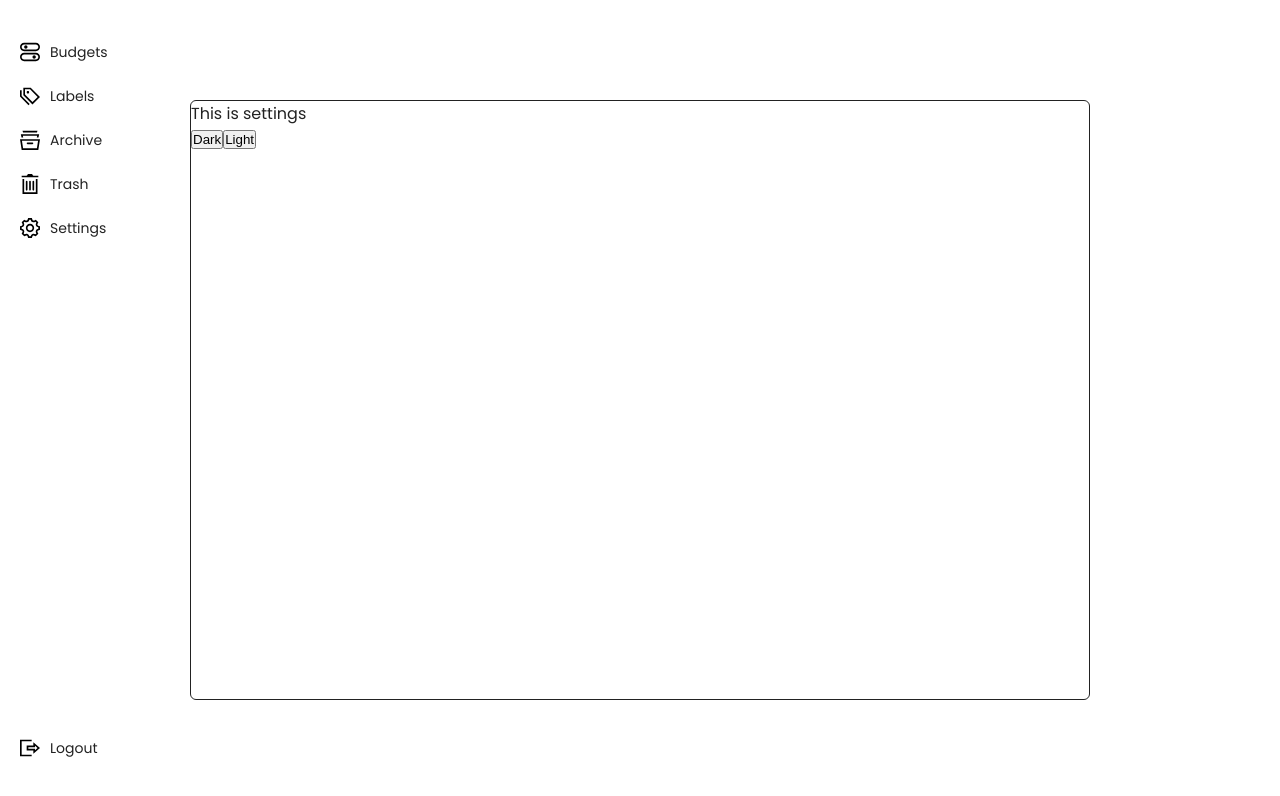
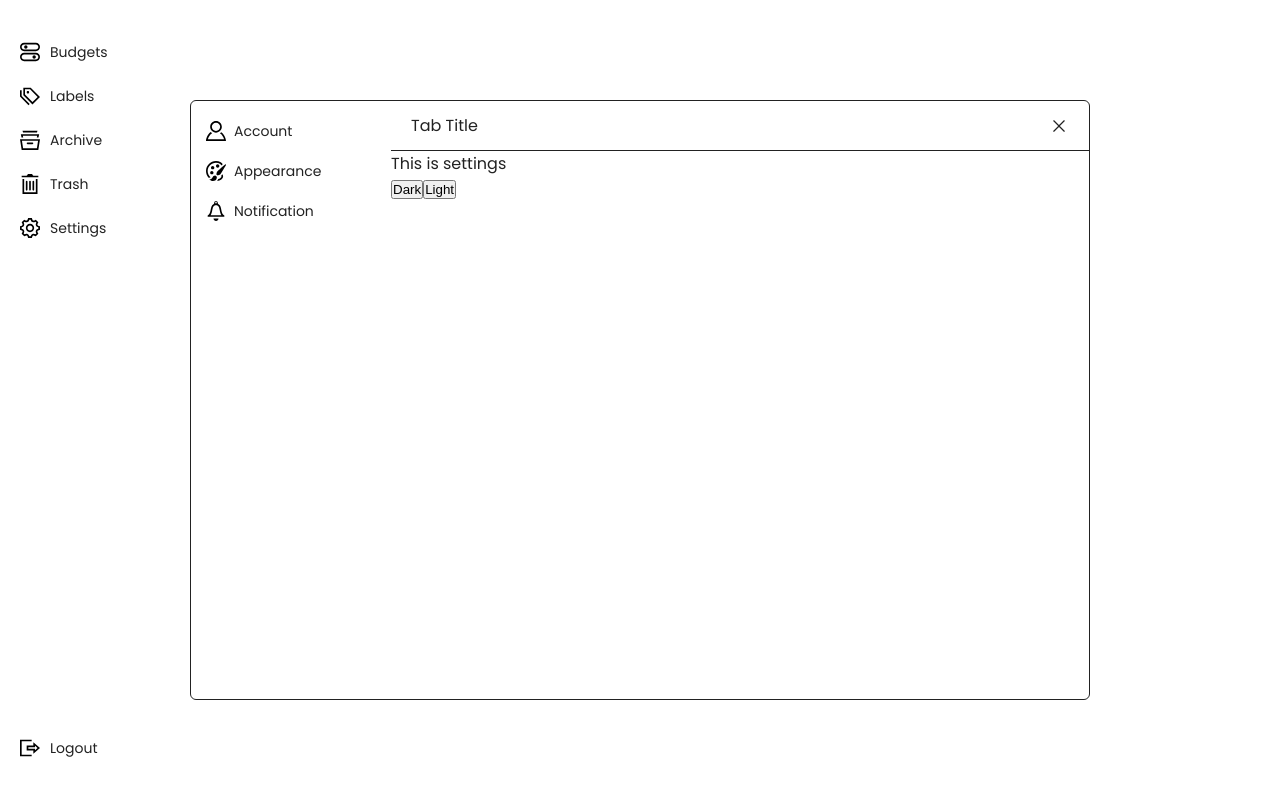
Before and after one commit to xpenditure/xpenditure-frontend, a React (Create React App) app: page /dashboard in a window 1280 px wide. Shown: the top 796 px of the page. Built offline with nearby package versions, Linux system fonts and the light colour scheme; no server answers; sample sign-in values are in the browser's storage.

Commit message:
adding components to settings

```diff
--- /dev/null
+++ b/src/components/icons/AccountIcon.js
@@ -0,0 +1,16 @@
+import React from 'react';
+
+const AccountIcon = () => {
+  return (
+    <svg
+      xmlns="http://www.w3.org/2000/svg"
+      width="24"
+      height="24"
+      viewBox="0 0 24 24"
+    >
+      <path d="M12 2c2.757 0 5 2.243 5 5.001 0 2.756-2.243 5-5 5s-5-2.244-5-5c0-2.758 2.243-5.001 5-5.001zm0-2c-3.866 0-7 3.134-7 7.001 0 3.865 3.134 7 7 7s7-3.135 7-7c0-3.867-3.134-7.001-7-7.001zm6.369 13.353c-.497.498-1.057.931-1.658 1.302 2.872 1.874 4.378 5.083 4.972 7.346h-19.387c.572-2.29 2.058-5.503 4.973-7.358-.603-.374-1.162-.811-1.658-1.312-4.258 3.072-5.611 8.506-5.611 10.669h24c0-2.142-1.44-7.557-5.631-10.647z" />
+    </svg>
+  );
+};
+
+export default AccountIcon;
--- /dev/null
+++ b/src/components/icons/BellIcon.js
@@ -0,0 +1,16 @@
+import React from 'react';
+
+const BellIcon = () => {
+  return (
+    <svg
+      xmlns="http://www.w3.org/2000/svg"
+      width="24"
+      height="24"
+      viewBox="0 0 24 24"
+    >
+      <path d="M15 21c0 1.598-1.392 3-2.971 3s-3.029-1.402-3.029-3h6zm.137-17.055c-.644-.374-1.042-1.07-1.041-1.82v-.003c.001-1.172-.938-2.122-2.096-2.122s-2.097.95-2.097 2.122v.003c.001.751-.396 1.446-1.041 1.82-4.668 2.709-1.985 11.715-6.862 13.306v1.749h20v-1.749c-4.877-1.591-2.193-10.598-6.863-13.306zm-3.137-2.945c.552 0 1 .449 1 1 0 .552-.448 1-1 1s-1-.448-1-1c0-.551.448-1 1-1zm-6.451 16c1.189-1.667 1.605-3.891 1.964-5.815.447-2.39.869-4.648 2.354-5.509 1.38-.801 2.956-.76 4.267 0 1.485.861 1.907 3.119 2.354 5.509.359 1.924.775 4.148 1.964 5.815h-12.903z" />
+    </svg>
+  );
+};
+
+export default BellIcon;
--- /dev/null
+++ b/src/components/icons/CancelIcon.js
@@ -0,0 +1,18 @@
+import React from 'react';
+
+const CancelIcon = () => {
+  return (
+    <svg
+      clipRule="evenodd"
+      fillRule="evenodd"
+      strokeLinejoin="round"
+      strokeMiterlimit="2"
+      viewBox="0 0 24 24"
+      xmlns="http://www.w3.org/2000/svg"
+    >
+      <path d="m12 10.93 5.719-5.72c.146-.146.339-.219.531-.219.404 0 .75.324.75.749 0 .193-.073.385-.219.532l-5.72 5.719 5.719 5.719c.147.147.22.339.22.531 0 .427-.349.75-.75.75-.192 0-.385-.073-.531-.219l-5.719-5.719-5.719 5.719c-.146.146-.339.219-.531.219-.401 0-.75-.323-.75-.75 0-.192.073-.384.22-.531l5.719-5.719-5.72-5.719c-.146-.147-.219-.339-.219-.532 0-.425.346-.749.75-.749.192 0 .385.073.531.219z" />
+    </svg>
+  );
+};
+
+export default CancelIcon;
--- /dev/null
+++ b/src/components/icons/PaintbrushIcon.js
@@ -0,0 +1,16 @@
+import React from 'react';
+
+const PaintbrushIcon = () => {
+  return (
+    <svg
+      xmlns="http://www.w3.org/2000/svg"
+      width="24"
+      height="24"
+      viewBox="0 0 24 24"
+    >
+      <path d="M8.997 13.985c.01 1.104-.88 2.008-1.986 2.015-1.105.009-2.005-.88-2.011-1.984-.01-1.105.879-2.005 1.982-2.016 1.106-.007 2.009.883 2.015 1.985zm-.978-3.986c-1.104.008-2.008-.88-2.015-1.987-.009-1.103.877-2.004 1.984-2.011 1.102-.01 2.008.877 2.012 1.982.012 1.107-.88 2.006-1.981 2.016zm7.981-4.014c.004 1.102-.881 2.008-1.985 2.015-1.106.01-2.008-.879-2.015-1.983-.011-1.106.878-2.006 1.985-2.015 1.101-.006 2.005.881 2.015 1.983zm-12 15.847c4.587.38 2.944-4.492 7.188-4.537l1.838 1.534c.458 5.537-6.315 6.772-9.026 3.003zm14.065-7.115c1.427-2.239 5.846-9.748 5.846-9.748.353-.623-.429-1.273-.975-.813 0 0-6.572 5.714-8.511 7.525-1.532 1.432-1.539 2.086-2.035 4.447l1.68 1.4c2.227-.915 2.868-1.04 3.995-2.811zm-12.622 4.806c-2.084-1.82-3.42-4.479-3.443-7.447-.044-5.51 4.406-10.03 9.92-10.075 3.838-.021 6.479 1.905 6.496 3.447l1.663-1.456c-1.01-2.223-4.182-4.045-8.176-3.992-6.623.055-11.955 5.466-11.903 12.092.023 2.912 1.083 5.57 2.823 7.635.958.492 2.123.329 2.62-.204zm12.797-1.906c1.059 1.97-1.351 3.37-3.545 3.992-.304.912-.803 1.721-1.374 2.311 5.255-.591 9.061-4.304 6.266-7.889-.459.685-.897 1.197-1.347 1.586z" />
+    </svg>
+  );
+};
+
+export default PaintbrushIcon;
--- a/src/components/icons/index.js
+++ b/src/components/icons/index.js
@@ -4,5 +4,20 @@ import GearIcon from './GearIcon';
 import LogoutIcon from './LogoutIcon';
 import ArchiveIcon from './ArchiveIcon';
 import ControlIcon from './ControlIcon';
+import CancelIcon from './CancelIcon';
+import BellIcon from './BellIcon';
+import PaintbrushIcon from './PaintbrushIcon';
+import AccountIcon from './AccountIcon';
 
-export { TrashIcon, LabelIcon, GearIcon, LogoutIcon, ArchiveIcon, ControlIcon };
+export {
+  TrashIcon,
+  LabelIcon,
+  GearIcon,
+  LogoutIcon,
+  ArchiveIcon,
+  ControlIcon,
+  CancelIcon,
+  AccountIcon,
+  PaintbrushIcon,
+  BellIcon,
+};
--- a/src/components/settings/Settings.js
+++ b/src/components/settings/Settings.js
@@ -2,9 +2,16 @@ import React from 'react';
 import { useDispatch } from 'react-redux';
 import { setThemeMode } from '../../features/actionSlice';
 import styled from 'styled-components';
+import { AccountIcon, BellIcon, CancelIcon, PaintbrushIcon } from '../icons';
 
 const Settings = () => {
   const dispatch = useDispatch();
+
+  const tabList = [
+    { name: 'Account', alias: 'account', element: <AccountIcon /> },
+    { name: 'Appearance', alias: 'appearance', element: <PaintbrushIcon /> },
+    { name: 'Notification', alias: 'notification', element: <BellIcon /> },
+  ];
 
   const handleTheme = (mode) => {
     dispatch(setThemeMode(mode));
@@ -13,13 +20,31 @@ const Settings = () => {
   return (
     <SettingsWrap>
       <Overlay />
+      <SettingsInner>
+        <SettingsSide>
+          <div className="tabList">
+            {tabList.map((tab) => (
+              <div className="tabItem" key={tab.alias}>
+                <div className="tabIcon">{tab.element}</div>
+                <div className="tabName">{tab.name}</div>
+              </div>
+            ))}
+          </div>
+        </SettingsSide>
         <SettingsMain>
+          <SettingsNav>
+            <div className="title">Tab Title</div>
+            <div className="close">
+              <CancelIcon />
+            </div>
+          </SettingsNav>
           <div>This is settings</div>
           <div>
             <button onClick={() => handleTheme('dark')}>Dark</button>
             <button onClick={() => handleTheme('light')}>Light</button>
           </div>
         </SettingsMain>
+      </SettingsInner>
     </SettingsWrap>
   );
 };
@@ -35,13 +60,78 @@ const SettingsWrap = styled.div`
   left: 0;
   top: 0;
 `;
-const SettingsMain = styled.div`
+const SettingsInner = styled.div`
   width: 900px;
   height: 600px;
-  background-color: ${(props) => props.theme.colors.tertiary};
+  max-width: 100%;
+  max-height: 100%;
+  background-color: ${(props) => props.theme.colors.secondary};
   border: 1px solid ${(props) => props.theme.colors.border_color1};
   border-radius: ${(props) => props.theme.reset.border_radius};
+  display: flex;
 `;
+const SettingsSide = styled.div`
+  width: 200px;
+  height: 100%;
+  background-color: ${(props) => props.theme.colors.tertiary};
+  padding: 10px 0;
+
+  .tabList {
+    display: flex;
+    flex-direction: column;
+  }
+
+  .tabItem {
+    display: flex;
+    padding: 8px 15px;
+    align-items: center;
+    cursor: pointer;
+
+    :hover {
+      background-color: ${(props) => props.theme.colors.hover_color1};
+    }
+  }
+
+  .tabIcon {
+    display: flex;
+    justify-content: center;
+    align-items: center;
+    svg {
+      width: 20px;
+      fill: ${(props) => props.theme.colors.text_color2};
+    }
+  }
+
+  .tabName {
+    margin-left: 8px;
+    font-size: 14px;
+    color: ${(props) => props.theme.colors.text_color2};
+  }
+`;
+const SettingsMain = styled.div`
+  flex: 1;
+`;
+
+const SettingsNav = styled.div`
+  height: 50px;
+  width: 100%;
+  border-bottom: 1px solid ${(props) => props.theme.colors.border_color1};
+  display: flex;
+  justify-content: space-between;
+  align-items: center;
+  padding: 0 20px;
+
+  .close {
+    display: flex;
+    justify-content: center;
+    align-items: center;
+    svg {
+      fill: ${(props) => props.theme.colors.text_color_default};
+      width: 20px;
+    }
+  }
+`;
+
 const Overlay = styled.div``;
 
 export default Settings;
```
Lines whose indentation alone changed are shown as unchanged.
